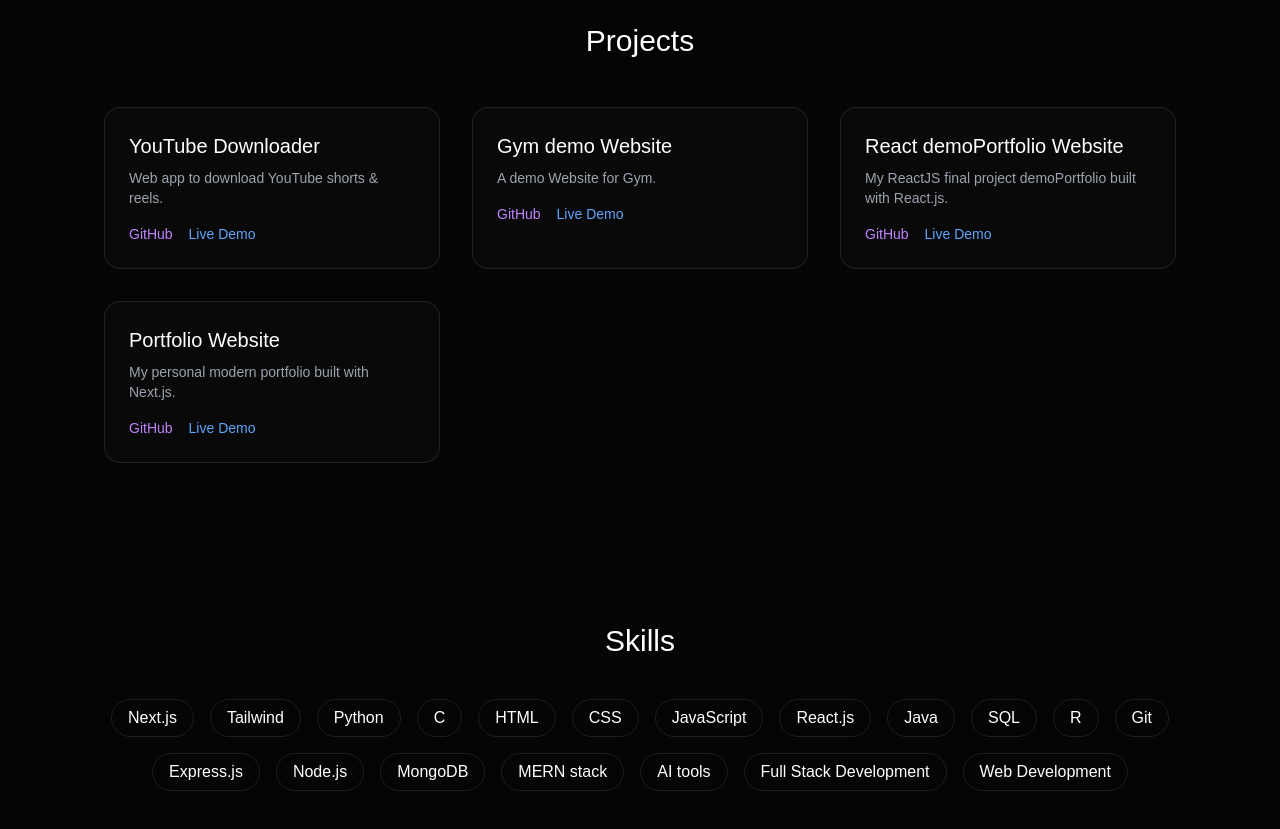
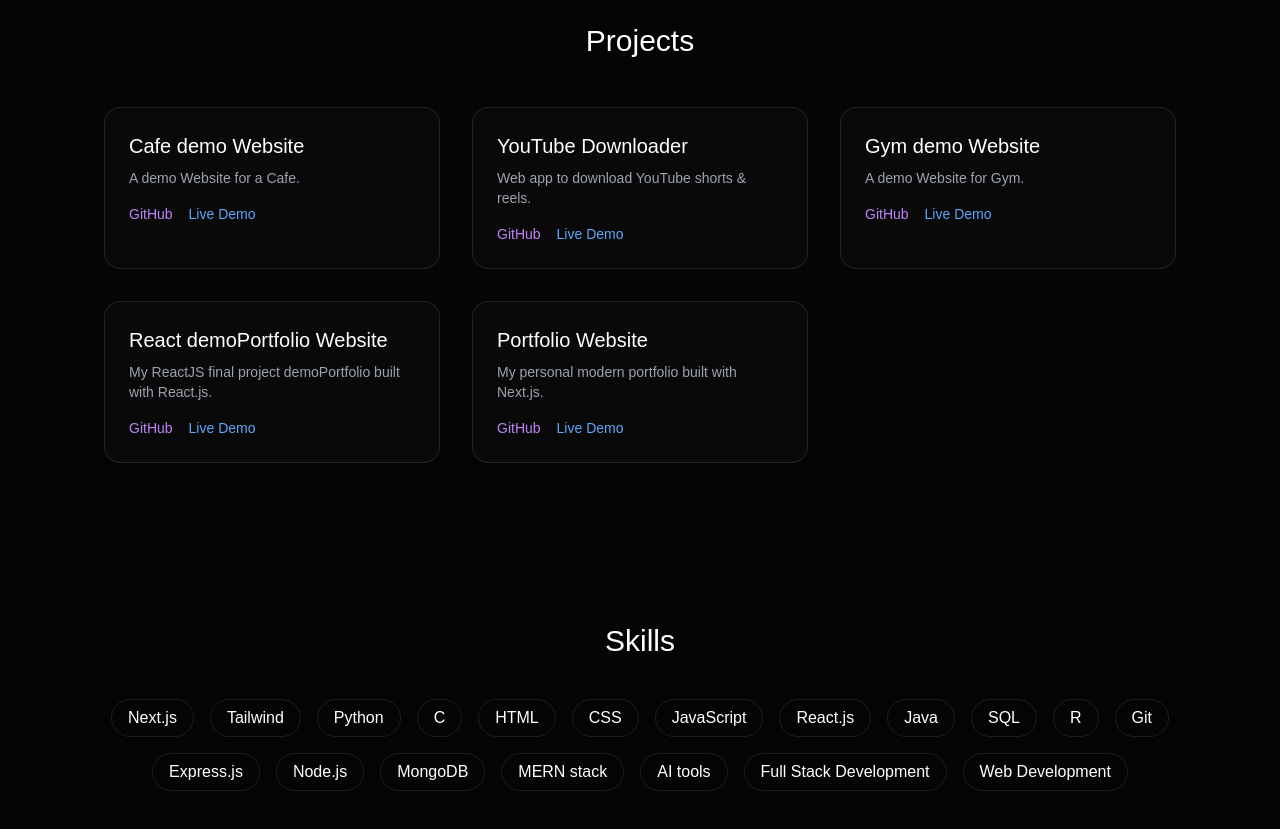
Before and after one commit to theomkedare/portfolio, a Next.js app in the folder portfolio2/: page / in a window 1280 px wide. Shown: the part 1120-1949 px from the top of the page. Built offline with nearby package versions, Linux system fonts and the light colour scheme.

Commit message:
Updated Cafe demo website in Projects and Home

```diff
--- a/portfolio2/src/app/page.js
+++ b/portfolio2/src/app/page.js
@@ -3,6 +3,12 @@
 import { motion } from "framer-motion";
 
 const projects = [
+  {
+    title: "Cafe demo Website",
+    desc: "A demo Website for a Cafe.",
+    github: "https://github.com/theomkedare/dreamy-sip-cafe",
+    demo: "https://dreamysip.netlify.app/",
+  },
   {
     title: "YouTube Downloader",
     desc: "Web app to download YouTube shorts & reels.",
--- a/portfolio2/src/app/projects/page.js
+++ b/portfolio2/src/app/projects/page.js
@@ -3,6 +3,12 @@
 import { motion } from "framer-motion";
 
 const projects = [
+  {
+    title: "Cafe demo Website",
+    desc: "A demo Website for a Cafe.",
+    github: "https://github.com/theomkedare/dreamy-sip-cafe",
+    demo: "https://dreamysip.netlify.app/",
+  },
   {
     title: "YouTube Downloader",
     desc: "Web app to download YouTube shorts & reels.",
@@ -12,13 +18,13 @@ const projects = [
   {
     title: "Gym demo Website",
     desc: "A demo Website for Gym.",
-    github: "https://github.com/theomkedare/ai-video",
+    github: "https://github.com/theomkedare/gymDemo",
     demo: "https://omgymwebdemo.netlify.app/",
   },
   {
     title: "React demoPortfolio Website",
     desc: "My personal modern portfolio built with Next.js.",
-    github: "https://github.com/theomkedare/portfolio",
+    github: "https://github.com/theomkedare/react-portfolio",
     demo: "https://theomkedare.github.io/react-portfolio/",
   },
   {
```
